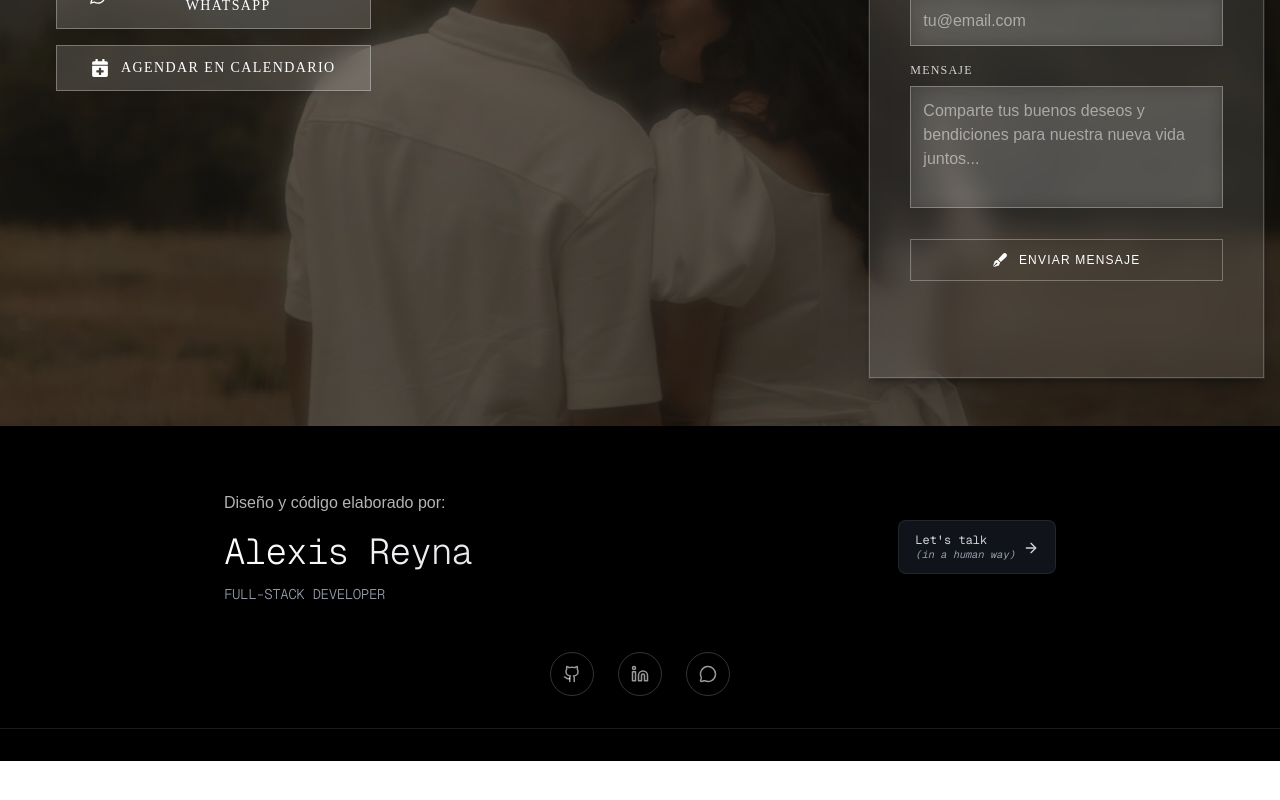
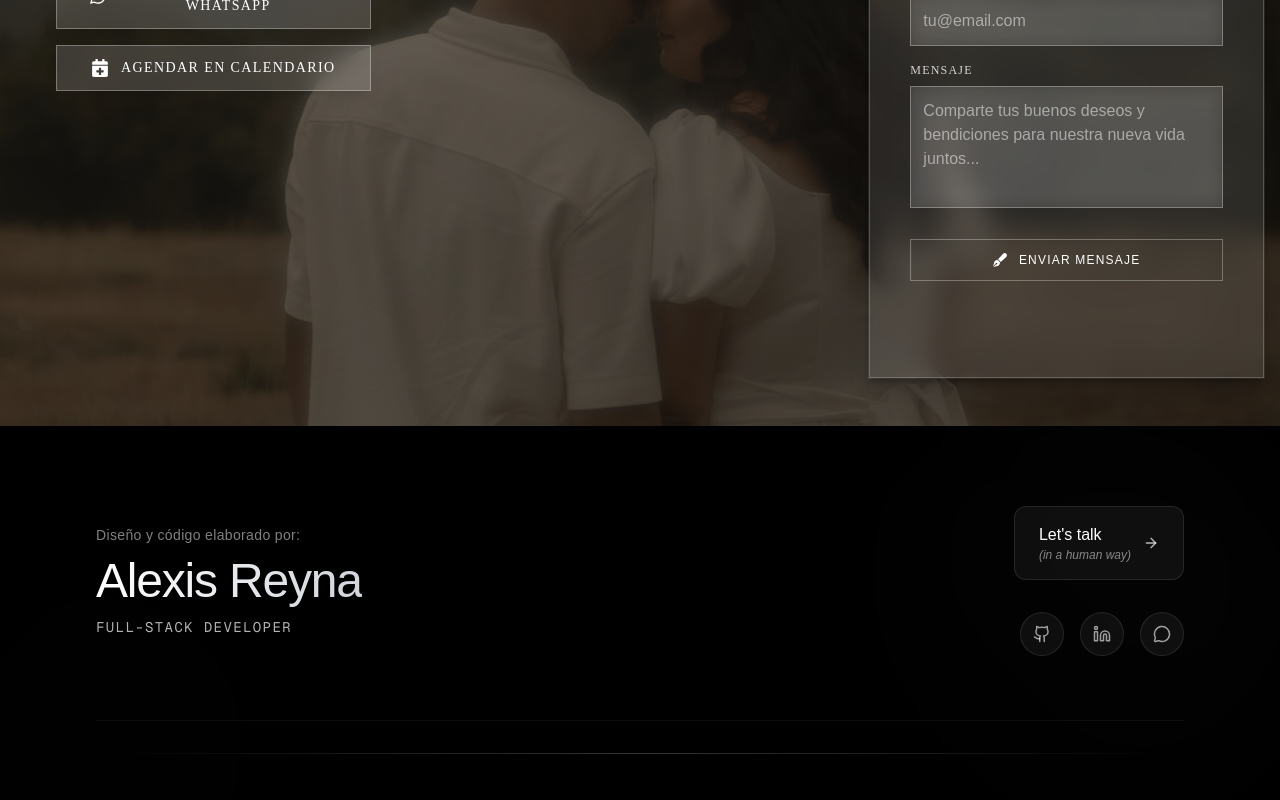
Before and after one commit to AlejoReyna/wedding_invitation, a Next.js app: page / in a window 1280 px wide. Shown: the part 9050-9850 px from the top of the page. Before the commit the page ends 9811 px from the top, so only its background shows below. Built offline with nearby package versions, Linux system fonts and the light colour scheme.

Commit message:
Updated public key

```diff
--- a/src/app/components/Footer.tsx
+++ b/src/app/components/Footer.tsx
@@ -13,8 +13,8 @@ export default function Footer() {
         }
       },
       {
-        threshold: 0.3, // Se activa cuando el 30% del footer es visible
-        rootMargin: '0px 0px -50px 0px' // Se activa un poco antes
+        threshold: 0.3,
+        rootMargin: '0px 0px -50px 0px'
       }
     );
 
@@ -31,50 +31,58 @@ export default function Footer() {
   }, [isVisible]);
 
   return (
-    <footer ref={footerRef} className="bg-black text-white">
-      <div className="max-w-4xl mx-auto px-8 py-16 pb-8">
-        {/* Grid layout: Logo left, CTA right */}
-        <div className="grid grid-cols-1 md:grid-cols-2 gap-8 items-center">
-          {/* Left: Brand/Logo */}
-          <div className={`transition-all duration-800 delay-500 ${
-            isVisible ? 'opacity-100 translate-y-0' : 'opacity-0 translate-y-5'
+    <footer ref={footerRef} className="bg-black text-white relative overflow-hidden">
+      {/* Subtle gradient overlay */}
+      <div className="absolute inset-0 bg-gradient-to-t from-black via-black/95 to-black/90"></div>
+
+      <div className="relative max-w-6xl mx-auto px-8 py-20">
+        {/* Main content layout */}
+        <div className="flex flex-col md:flex-row justify-between items-start md:items-center gap-12">
+
+          {/* Left side - Developer info */}
+          <div className={`transition-all duration-1000 ease-out ${
+            isVisible ? 'opacity-100 translate-x-0' : 'opacity-0 -translate-x-8'
           }`}>
-            <p className="text-white/70 text-sm md:text-base leading-relaxed font-light mb-4">
+            <div className="space-y-3">
+              <p className="text-white/50 text-sm font-light tracking-wide">
                 Diseño y código elaborado por:
               </p>
-            <h2 className="text-3xl md:text-4xl mb-3 tracking-tight font-mono font-light">
-              <span className="bg-gradient-to-r from-white via-gray-100 to-gray-200 bg-clip-text text-transparent">
+              <h2 className="text-4xl md:text-5xl font-extralight tracking-tight">
+                <span className="bg-gradient-to-r from-white to-gray-300 bg-clip-text text-transparent">
                   Alexis Reyna
                 </span>
               </h2>
-            <div className="text-sm text-gray-400 uppercase tracking-tight font-mono font-light">
+              <p className="text-white/70 text-sm font-mono tracking-widest uppercase">
                 Full-Stack Developer
+              </p>
             </div>
           </div>
 
-          {/* Right: CTA Button */}
-          <div className={`flex justify-end transition-all duration-800 delay-700 ${
-            isVisible ? 'opacity-100 translate-y-0' : 'opacity-0 translate-y-5'
+          {/* Right side - CTA and Social */}
+          <div className={`flex flex-col items-end space-y-8 transition-all duration-1000 delay-300 ease-out ${
+            isVisible ? 'opacity-100 translate-x-0' : 'opacity-0 translate-x-8'
           }`}>
-            <button className="relative inline-flex items-center gap-2 text-xs bg-gray-700/30 hover:bg-gray-600/40 text-gray-300 hover:text-white px-4 py-3 rounded-lg border border-gray-600/30 transition-all duration-500 font-mono group">
-              <div className="flex flex-col items-start leading-tight">
-                <span>Let&apos;s talk</span>
-                <span className="text-[0.65rem] text-gray-400 italic">(in a human way)</span>
+
+            {/* CTA Button */}
+            <div className="group">
+              <button className="relative inline-flex items-center gap-3 bg-white/5 hover:bg-white/10 backdrop-blur-sm border border-white/10 hover:border-white/20 rounded-xl px-6 py-4 transition-all duration-500 hover:scale-105 hover:shadow-2xl hover:shadow-white/10">
+                <div className="flex flex-col items-start text-left">
+                  <span className="text-white font-medium text-base">Let's talk</span>
+                  <span className="text-white/50 text-xs italic font-light">(in a human way)</span>
                 </div>
-              <ArrowRight className="h-4 w-4 mt-0.5 group-hover:translate-x-1 transition-transform duration-200" />
+                <ArrowRight className="h-4 w-4 text-white/70 group-hover:text-white group-hover:translate-x-1 transition-all duration-300" />
               </button>
             </div>
-        </div>
 
-        {/* Social icons centered below */}
-        <div className={`flex justify-center gap-6 mt-12 transition-all duration-800 delay-[1500ms] ${
-          isVisible ? 'opacity-100 translate-y-0' : 'opacity-0 translate-y-5'
+            {/* Social Icons */}
+            <div className={`flex gap-4 transition-all duration-1000 delay-500 ${
+              isVisible ? 'opacity-100 translate-y-0' : 'opacity-0 translate-y-4'
             }`}>
               <a
                 href="https://github.com/alexisreyna"
                 target="_blank"
                 rel="noopener noreferrer"
-            className="p-3 rounded-full border border-white/20 text-white/60 hover:text-white hover:border-white/40 transition-all duration-300 hover:scale-110"
+                className="group relative p-3 rounded-full bg-white/5 hover:bg-white/10 border border-white/10 hover:border-white/20 text-white/60 hover:text-white transition-all duration-300 hover:scale-110 hover:shadow-lg hover:shadow-white/10"
                 aria-label="GitHub"
               >
                 <Github size={18} />
@@ -84,7 +92,7 @@ export default function Footer() {
                 href="https://linkedin.com/in/alexisreyna"
                 target="_blank"
                 rel="noopener noreferrer"
-            className="p-3 rounded-full border border-white/20 text-white/60 hover:text-white hover:border-white/40 transition-all duration-300 hover:scale-110"
+                className="group relative p-3 rounded-full bg-white/5 hover:bg-white/10 border border-white/10 hover:border-white/20 text-white/60 hover:text-white transition-all duration-300 hover:scale-110 hover:shadow-lg hover:shadow-white/10"
                 aria-label="LinkedIn"
               >
                 <Linkedin size={18} />
@@ -94,20 +102,26 @@ export default function Footer() {
                 href="https://wa.me/525512345678"
                 target="_blank"
                 rel="noopener noreferrer"
-            className="p-3 rounded-full border border-white/20 text-white/60 hover:text-white hover:border-white/40 transition-all duration-300 hover:scale-110"
+                className="group relative p-3 rounded-full bg-white/5 hover:bg-white/10 border border-white/10 hover:border-white/20 text-white/60 hover:text-white transition-all duration-300 hover:scale-110 hover:shadow-lg hover:shadow-white/10"
                 aria-label="WhatsApp"
               >
                 <MessageCircle size={18} />
               </a>
             </div>
           </div>
+        </div>
 
-      {/* Copyright minimalista */}
-      <div className={`border-t border-white/10 py-4 transition-all duration-800 delay-[3000ms] ${
-        isVisible ? 'opacity-100 translate-y-0' : 'opacity-0 translate-y-5'
+        {/* Minimal bottom separator */}
+        <div className={`mt-16 pt-8 border-t border-white/5 transition-all duration-1000 delay-700 ${
+          isVisible ? 'opacity-100' : 'opacity-0'
         }`}>
+          <div className="w-full h-px bg-gradient-to-r from-transparent via-white/20 to-transparent"></div>
+        </div>
+      </div>
 
-      </div>
+      {/* Subtle decorative elements */}
+      <div className="absolute top-0 right-0 w-96 h-96 bg-gradient-to-bl from-white/[0.02] to-transparent rounded-full blur-3xl"></div>
+      <div className="absolute bottom-0 left-0 w-64 h-64 bg-gradient-to-tr from-white/[0.01] to-transparent rounded-full blur-3xl"></div>
     </footer>
   );
 }
--- a/src/app/components/MessageCard.tsx
+++ b/src/app/components/MessageCard.tsx
@@ -3,7 +3,7 @@ import { useState } from 'react';
 import { FaHeart, FaEnvelope } from 'react-icons/fa';
 
 // Web3Forms configuration
-const WEB3FORMS_ACCESS_KEY = 'fcf764d7-a6dc-4846-843e-a591e89d60a8';
+const WEB3FORMS_ACCESS_KEY = '9e04209b-b0b4-4883-82ab-a4f939af7198';
 
 interface MessageCardProps {
   className?: string;
```
Lines whose indentation alone changed are shown as unchanged.
